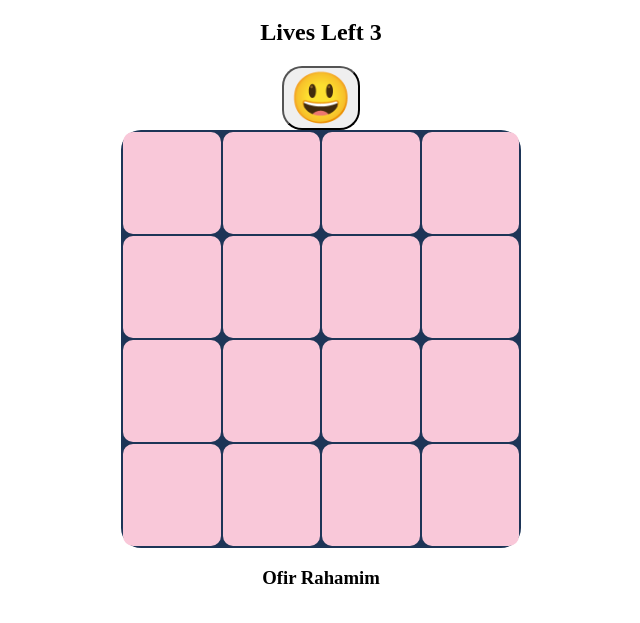
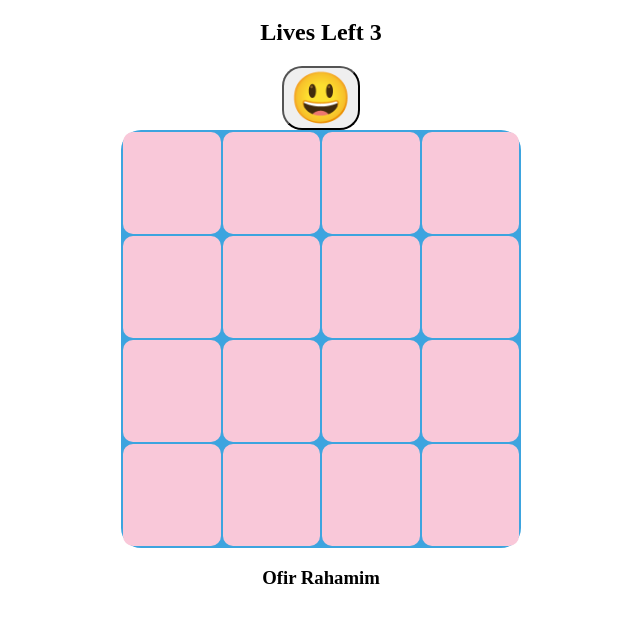
Before and after one commit to OfirBlazer/Ofirs--MineSwipper, a plain HTML site: page index.html in a window 1280 px wide. Shown: the part 61-684 px from the top of the page, without its empty margins (319-959 px from the left). Drawn offline with Linux system fonts and the light colour scheme.

Commit message:
Add files via upload

```diff
--- a/css/main.css
+++ b/css/main.css
@@ -10,7 +10,7 @@ div {
 }
 table {
     text-align: center;
-    background-color:#1D3557
+    background-color:#3da4df
     ;
     margin: auto;
 
--- a/js/game.js
+++ b/js/game.js
@@ -2,7 +2,7 @@ var gBoard = [];
 ("use strict");
 var gLevel = {
   SIZE: 4,
-  MINES:2
+  MINES:1,
 };
 var gGame = {
   isOn: false,
```
